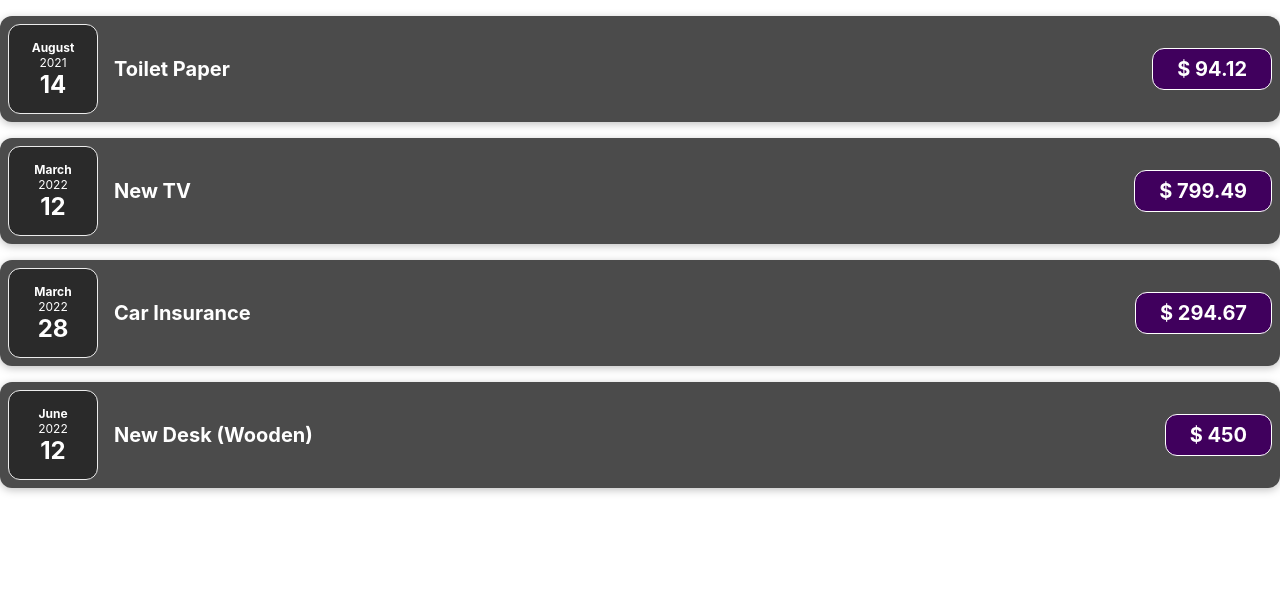
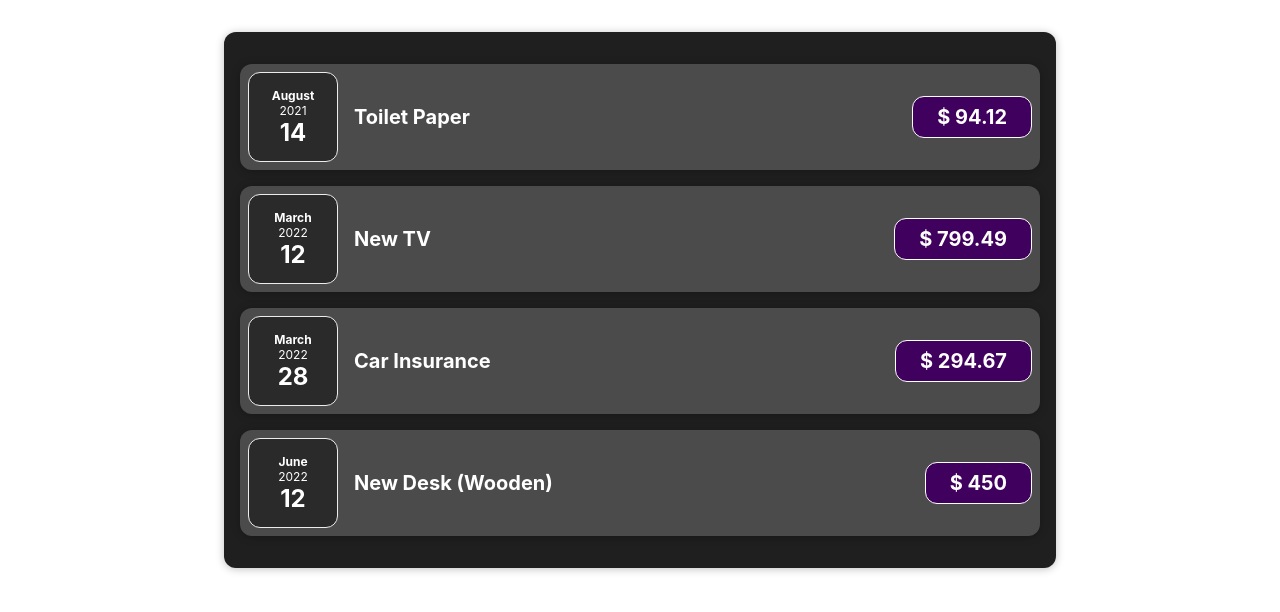
Before and after one commit to alex197925/react-tutorial, a React (Create React App) app in the folder tutorial-app/: page / in a window 1280 px wide. Shown: the top 612 px of the page. Built offline with nearby package versions, Linux system fonts and the light colour scheme.

Commit message:
Learning the concept of Composition children props

```diff
--- /dev/null
+++ b/tutorial-app/src/components/Card.css
@@ -0,0 +1,4 @@
+.card {
+    border-radius: 12px;
+    box-shadow: 0 1px 8px rgba(0, 0, 0, 0.25);
+}
--- /dev/null
+++ b/tutorial-app/src/components/Card.js
@@ -0,0 +1,11 @@
+import React from 'react';
+import "./Card.css";
+
+function Card(props) {
+    const classes = 'card ' + props.className;
+    return (
+        <div className={classes}>{props.children}</div>
+    );
+}
+
+export default Card;
--- a/tutorial-app/src/components/ExpenseItem.css
+++ b/tutorial-app/src/components/ExpenseItem.css
@@ -2,10 +2,8 @@
     display: flex;
     justify-content: space-between;
     align-items: center;
-    box-shadow: 0 2px 8px rgba(0, 0, 0, 0.25);
     padding: 0.5rem;
     margin: 1rem 0;
-    border-radius: 12px;
     background-color: #4b4b4b;
 }
 
--- a/tutorial-app/src/components/ExpenseItem.js
+++ b/tutorial-app/src/components/ExpenseItem.js
@@ -1,17 +1,17 @@
 import React from 'react';
 import './ExpenseItem.css';
 import ExpenseDate from "./ExpenseDate";
-
+import Card from "./Card";
 function ExpenseItem(props) {
 
     return (
-        <div className="expense-item ">
+        <Card className="expense-item ">
             <ExpenseDate date={props.date} />
             <div className="expense-item__description">
                 <h2>{props.title}</h2>
                 <div className="expense-item__price"> $ {props.amount}</div>
             </div>
-        </div>
+        </Card>
     );
 }
 
--- a/tutorial-app/src/components/Expenses.css
+++ b/tutorial-app/src/components/Expenses.css
@@ -0,0 +1,7 @@
+.expenses {
+    padding: 1rem;
+    background-color: rgb(31, 31, 31);
+    margin: 2rem auto;
+    width: 50rem;
+    max-width: 95%;
+}
--- a/tutorial-app/src/components/Expenses.js
+++ b/tutorial-app/src/components/Expenses.js
@@ -1,9 +1,11 @@
 import React from 'react';
 import ExpenseItem from "./ExpenseItem";
+import "./Expenses.css";
+import Card from "./Card";
 
 function Expenses(props) {
     return (
-        <div className="expenses">
+        <Card className="expenses">
             <ExpenseItem
                 title={props.items[0].title}
                 date={props.items[0].date}
@@ -20,7 +22,7 @@
                 title={props.items[3].title}
                 date={props.items[3].date}
                 amount={props.items[3].amount}/>
-        </div>
+        </Card>
     );
 }
 
```
